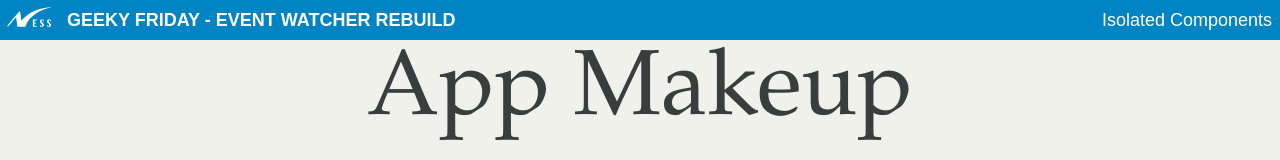
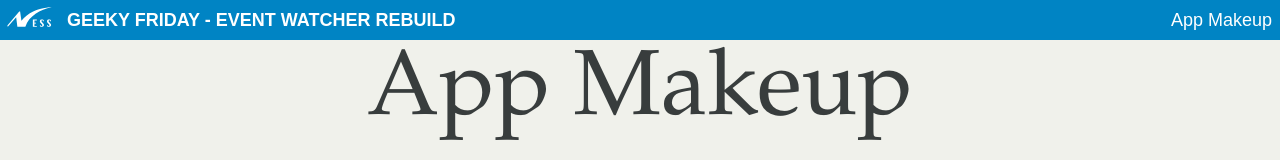
Before and after one commit to d-schon/geeky, a plain HTML site: page erik.html in a window 1280 px wide. Shown: the top 160 px of the page. Drawn offline with Linux system fonts and the light colour scheme.

Commit message:
name fix

```diff
--- a/erik.html
+++ b/erik.html
@@ -27,7 +27,7 @@
     <div class="ness">
       <img src="img/ness.svg" alt="Ness"/>
       <span class="topic">Geeky Friday - Event Watcher Rebuild</span>
-      <span class="subtopic">Isolated Components</span class="subtopic">
+      <span class="subtopic">App Makeup</span class="subtopic">
     </div>
     <div class="reveal">
       <div class="slides">
```
